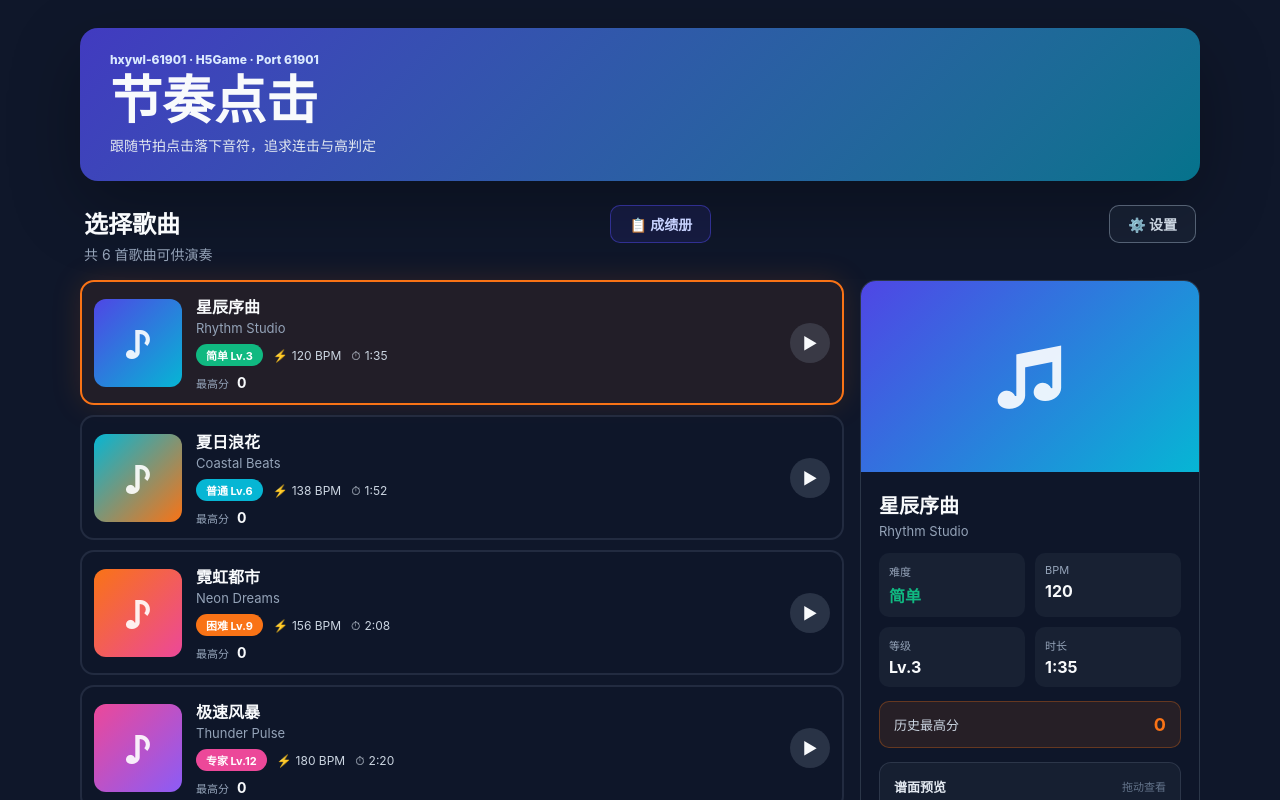
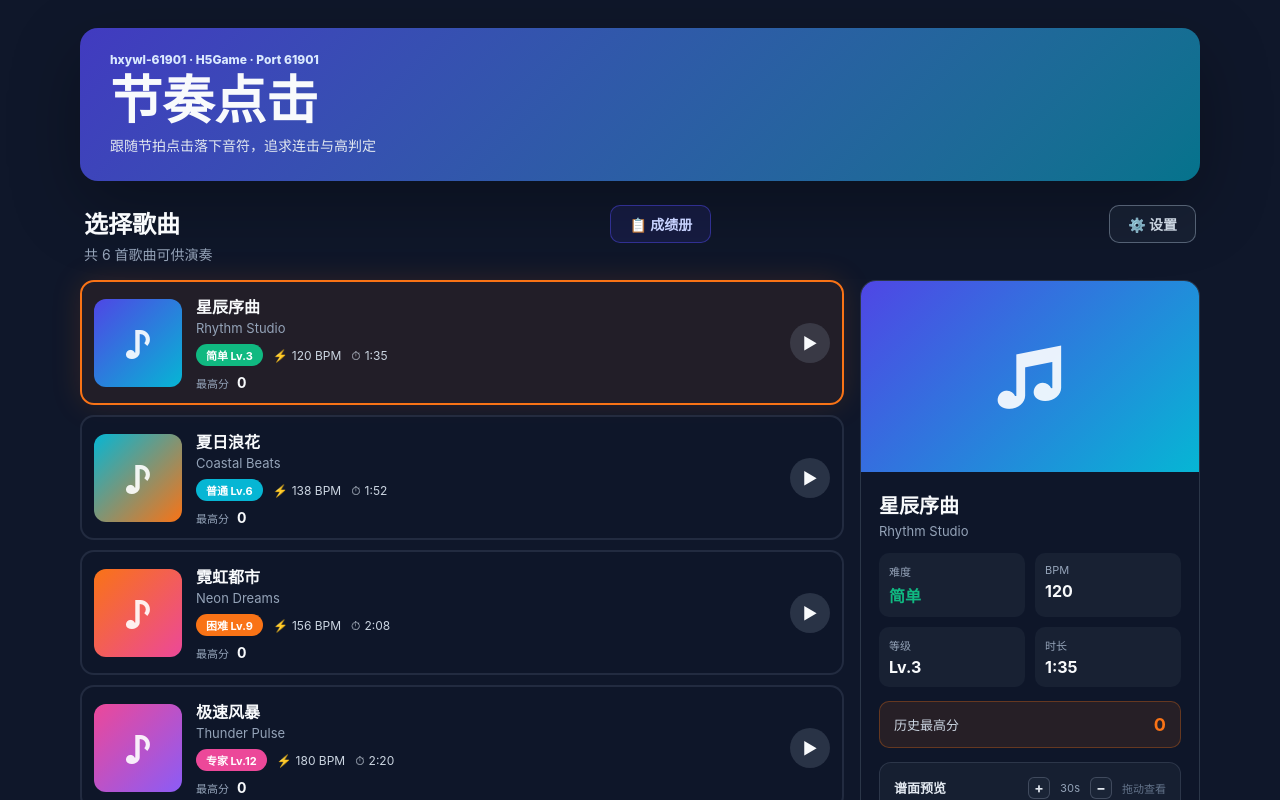
Before and after one commit to aliAjax/hxywl-61901-e1bd72a, a React (Vite) app: page / in a window 1280 px wide. Both pictures are taken after a click on the button "← 跳过教学". Shown: the top 800 px of the page. Built offline with nearby package versions, Linux system fonts and the light colour scheme.

Commit message:
.3436396082391580:5d8b0ff0f6fda838d929a92bfd3373bf_6a3549edfec9659057724e59.6a354d6dfec9659057725042.6a354d6d86e6cd44be0d132c:Trae CN.T(2026/6/19 22:08:45)

```diff
--- a/src/ChartPreview.tsx
+++ b/src/ChartPreview.tsx
@@ -13,6 +13,8 @@ interface ChartPreviewProps {
 const TRACK_COUNT = 4;
 const TRACK_COLORS = ["#4f46e5", "#06b6d4", "#f97316", "#ec4899"];
 const DENSITY_WINDOW_MS = 2000;
+const DEFAULT_VIEWPORT_SECONDS = 30;
+const ZOOM_LEVELS = [15, 30, 60, 120];
 
 export default function ChartPreview({
   songId,
@@ -28,12 +30,18 @@ export default function ChartPreview({
   const [dragStartX, setDragStartX] = useState(0);
   const [dragStartLeft, setDragStartLeft] = useState(0);
   const [containerWidth, setContainerWidth] = useState(0);
+  const [viewportSeconds, setViewportSeconds] = useState(DEFAULT_VIEWPORT_SECONDS);
 
   useEffect(() => {
     setViewportLeft(0);
   }, [songId]);
 
   const totalDurationMs = duration * 1000;
+  const viewportDurationMs = Math.min(viewportSeconds * 1000, totalDurationMs);
+
+  const viewportZoomIndex = ZOOM_LEVELS.indexOf(viewportSeconds);
+  const canZoomIn = viewportZoomIndex > 0;
+  const canZoomOut = viewportZoomIndex < ZOOM_LEVELS.length - 1 && viewportSeconds * 1000 < totalDurationMs;
 
   const densityData = useMemo(() => {
     const windows: { time: number; count: number }[] = [];
@@ -111,11 +119,18 @@ export default function ChartPreview({
   }, [containerWidth]);
 
   const pxPerMs = useMemo(() => {
-    if (viewportWidth <= 0) return 0;
-    return viewportWidth / totalDurationMs;
-  }, [viewportWidth, totalDurationMs]);
+    if (viewportWidth <= 0 || viewportDurationMs <= 0) return 0;
+    return viewportWidth / viewportDurationMs;
+  }, [viewportWidth, viewportDurationMs]);
+
+  const maxLeft = Math.max(0, totalDurationMs - viewportDurationMs);
+
+  useEffect(() => {
+    setViewportLeft((prev) => Math.min(prev, maxLeft));
+  }, [maxLeft]);
 
   function handleMouseDown(e: React.MouseEvent) {
+    if (maxLeft <= 0) return;
     setIsDragging(true);
     setDragStartX(e.clientX);
     setDragStartLeft(viewportLeft);
@@ -125,7 +140,6 @@ export default function ChartPreview({
     if (!isDragging) return;
     const deltaX = e.clientX - dragStartX;
     const newLeft = dragStartLeft - deltaX / pxPerMs;
-    const maxLeft = Math.max(0, totalDurationMs - viewportWidth / pxPerMs);
     setViewportLeft(Math.max(0, Math.min(maxLeft, newLeft)));
   }
 
@@ -138,6 +152,7 @@ export default function ChartPreview({
   }
 
   function handleTouchStart(e: React.TouchEvent) {
+    if (maxLeft <= 0) return;
     if (e.touches.length === 1) {
       setIsDragging(true);
       setDragStartX(e.touches[0].clientX);
@@ -150,8 +165,19 @@ export default function ChartPreview({
     e.preventDefault();
     const deltaX = e.touches[0].clientX - dragStartX;
     const newLeft = dragStartLeft - deltaX / pxPerMs;
-    const maxLeft = Math.max(0, totalDurationMs - viewportWidth / pxPerMs);
     setViewportLeft(Math.max(0, Math.min(maxLeft, newLeft)));
+  }
+
+  function handleZoomIn() {
+    if (!canZoomIn) return;
+    const newSeconds = ZOOM_LEVELS[viewportZoomIndex - 1];
+    setViewportSeconds(newSeconds);
+  }
+
+  function handleZoomOut() {
+    if (!canZoomOut) return;
+    const newSeconds = ZOOM_LEVELS[viewportZoomIndex + 1];
+    setViewportSeconds(newSeconds);
   }
 
   function handleTouchEnd() {
@@ -171,13 +197,13 @@ export default function ChartPreview({
 
   const visibleNotes = useMemo(() => {
     const viewStart = viewportLeft;
-    const viewEnd = viewportLeft + viewportWidth / pxPerMs;
+    const viewEnd = viewportLeft + viewportDurationMs;
     return chart.notes.filter(
       (n) =>
         n.time >= viewStart - 100 &&
         n.time <= viewEnd + 100
     );
-  }, [chart.notes, viewportLeft, viewportWidth, pxPerMs]);
+  }, [chart.notes, viewportLeft, viewportDurationMs]);
 
   function getNoteX(note: ChartNote): number {
     return (note.time - viewportLeft) * pxPerMs;
@@ -194,11 +220,30 @@ export default function ChartPreview({
     <div className="chart-preview">
       <div className="preview-header">
         <span className="preview-label">谱面预览</span>
+        <div className="preview-controls">
+          <button
+            className={`zoom-btn ${!canZoomIn ? "disabled" : ""}`}
+            onClick={handleZoomIn}
+            disabled={!canZoomIn}
+            title="放大"
+          >
+            +
+          </button>
+          <span className="zoom-label">{viewportSeconds}s</span>
+          <button
+            className={`zoom-btn ${!canZoomOut ? "disabled" : ""}`}
+            onClick={handleZoomOut}
+            disabled={!canZoomOut}
+            title="缩小"
+          >
+            −
+          </button>
           <span className="preview-hint">拖动查看</span>
+        </div>
       </div>
 
       <div
-        className={`preview-container ${isDragging ? "dragging" : ""}`}
+        className={`preview-container ${isDragging ? "dragging" : ""} ${maxLeft <= 0 ? "no-scroll" : ""}`}
         ref={containerRef}
         onMouseDown={handleMouseDown}
         onMouseMove={handleMouseMove}
@@ -211,13 +256,17 @@ export default function ChartPreview({
         <div className="density-section">
           <div className="section-label">难度密度</div>
           <div className="density-chart" style={{ height: densityHeight }}>
-            {peakSections.map((section, i) => (
+            {peakSections.map((section, i) => {
+              const x = timeToX(section.start);
+              const width = (section.end - section.start) * pxPerMs;
+              if (x + width < 0 || x > viewportWidth) return null;
+              return (
                 <div
                   key={i}
                   className="peak-section"
                   style={{
-                  left: `${timeToX(section.start)}px`,
-                  width: `${(section.end - section.start) * pxPerMs}px`,
+                    left: `${Math.max(0, x)}px`,
+                    width: `${Math.min(width, viewportWidth - Math.max(0, x))}px`,
                     background: `linear-gradient(180deg, ${coverColor}33, ${accentColor}22)`,
                     borderLeft: `1px solid ${accentColor}66`,
                     borderRight: `1px solid ${accentColor}66`,
@@ -225,7 +274,8 @@ export default function ChartPreview({
                 >
                   <span className="peak-label">高潮</span>
                 </div>
-            ))}
+              );
+            })}
             <svg
               className="density-svg"
               width="100%"
@@ -344,7 +394,7 @@ export default function ChartPreview({
             className="scrollbar-thumb"
             style={{
               left: `${(viewportLeft / totalDurationMs) * 100}%`,
-              width: `${(viewportWidth / pxPerMs / totalDurationMs) * 100}%`,
+              width: `${(viewportDurationMs / totalDurationMs) * 100}%`,
               background: `linear-gradient(90deg, ${coverColor}, ${accentColor})`,
             }}
           />
--- a/src/styles.css
+++ b/src/styles.css
@@ -1180,9 +1180,52 @@ button {
   color: #e2e8f0;
 }
 
+.preview-controls {
+  display: flex;
+  align-items: center;
+  gap: 6px;
+}
+
 .preview-hint {
   font-size: 11px;
   color: #64748b;
+  margin-left: 4px;
+}
+
+.zoom-btn {
+  width: 22px;
+  height: 22px;
+  border-radius: 6px;
+  border: 1px solid rgba(148, 163, 184, 0.3);
+  background: rgba(30, 41, 59, 0.6);
+  color: #e2e8f0;
+  font-size: 14px;
+  font-weight: 700;
+  line-height: 1;
+  display: flex;
+  align-items: center;
+  justify-content: center;
+  cursor: pointer;
+  transition: all 150ms ease;
+  padding: 0;
+}
+
+.zoom-btn:hover:not(:disabled) {
+  background: rgba(148, 163, 184, 0.2);
+  border-color: rgba(148, 163, 184, 0.5);
+}
+
+.zoom-btn:disabled {
+  opacity: 0.3;
+  cursor: not-allowed;
+}
+
+.zoom-label {
+  font-size: 11px;
+  color: #94a3b8;
+  font-variant-numeric: tabular-nums;
+  min-width: 28px;
+  text-align: center;
 }
 
 .preview-container {
@@ -1193,6 +1236,10 @@ button {
   overflow: hidden;
   cursor: grab;
   user-select: none;
+}
+
+.preview-container.no-scroll {
+  cursor: default;
 }
 
 .preview-container.dragging {
```
Lines whose indentation alone changed are shown as unchanged.
